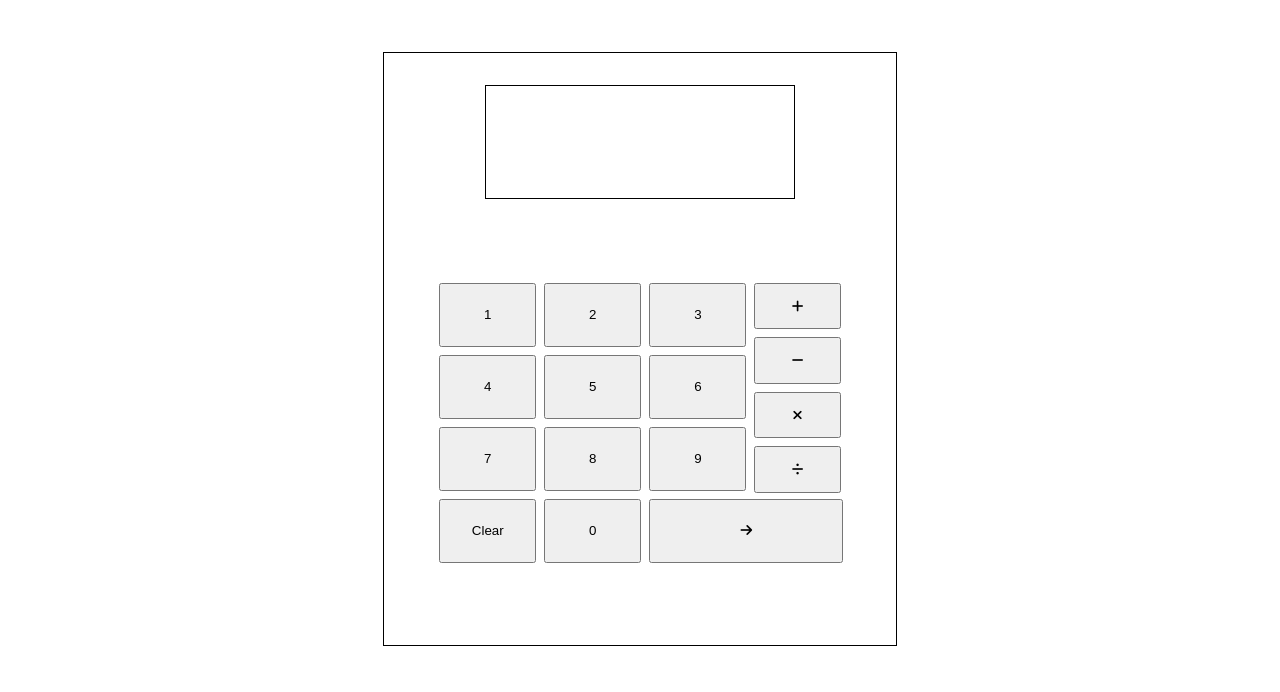
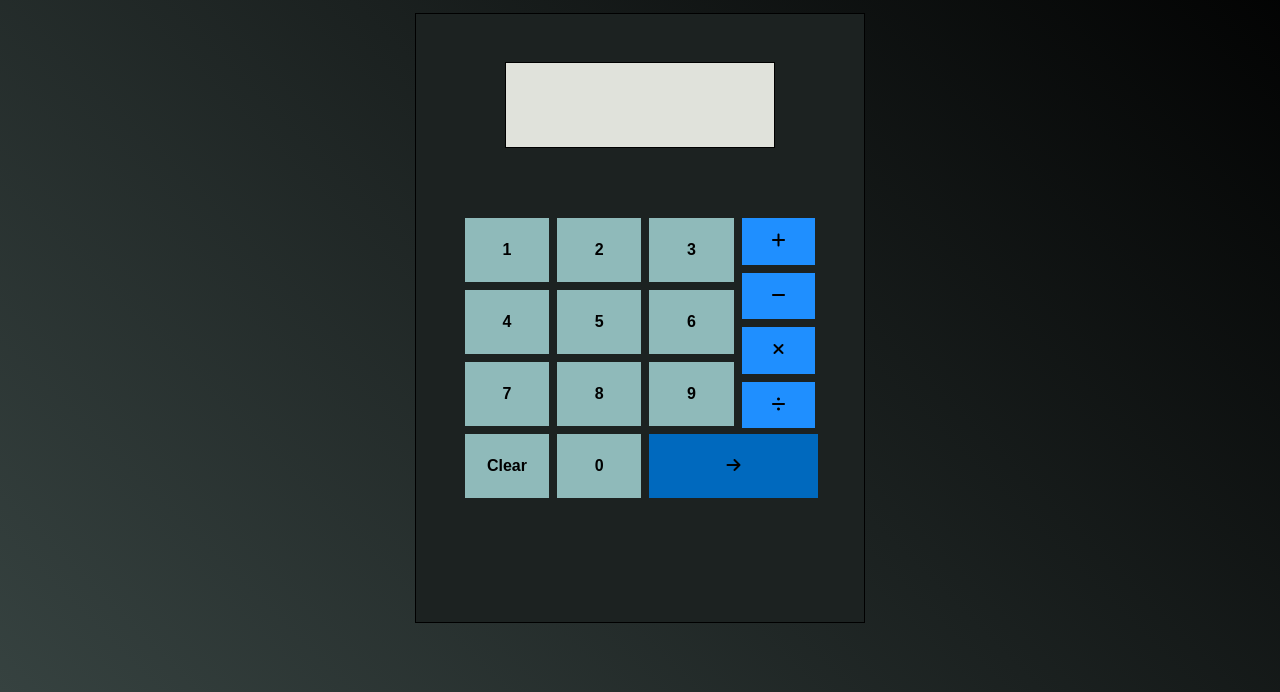
Before and after one commit to BullfrogBST/calculator, a plain HTML site: page index.html in a window 1280 px wide. Shown: the part 108-800 px from the top of the page. Drawn offline with Linux system fonts and the light colour scheme.

Commit message:
Update layout and add styles

```diff
--- a/index.html
+++ b/index.html
@@ -4,6 +4,9 @@
     <meta charset="UTF-8">
     <meta http-equiv="X-UA-Compatible" content="IE=edge">
     <meta name="viewport" content="width=device-width, initial-scale=1.0">
+    <link rel="preconnect" href="https://fonts.googleapis.com">
+    <link rel="preconnect" href="https://fonts.gstatic.com" crossorigin>
+    <link href="https://fonts.googleapis.com/css2?family=Josefin+Sans:wght@300;400&family=Raleway:ital,wght@0,300;0,400;0,700;0,900;1,400&family=Roboto:wght@300;400&display=swap" rel="stylesheet">
     <script src="https://kit.fontawesome.com/8f93587ab7.js" crossorigin="anonymous"></script>
     <link rel="stylesheet" href="styles.css">
     <script src="index.js" defer></script>
--- a/styles.css
+++ b/styles.css
@@ -12,29 +12,74 @@ body{
     display: flex;
     flex-direction: column;
     align-items: center;
-    gap: 5rem;
+    gap: 1rem;
+
+    background: linear-gradient(45deg, var(--primary-color), black);
+
+    color: var(--gray-5);
+    font-family: 'Josefin Sans', sans-serif;
+    font-family: 'Raleway', sans-serif;
+    font-family: 'Roboto', sans-serif;
+}
+
+:root{
+    --background-color: #1C2221;
+
+    --primary-color: #364240;
+    --secondary-color-light: #1F8FFF;
+    --secondary-color-light-2: #4FA7FF;
+    --secondary-color-dark: #0069BE;
+    --secondary-color-dark-2: #0074D4;
+
+    --main-btn-color: #8FBABA;
+    --main-btn-color-2: #A8CACA;
+
+    --gray-1: #5F7470;
+    --gray-2: #889696;
+    --gray-3: #B8BDB5;
+    --gray-4: #D2D4C8;
+    --gray-5: #E0E2DB;
+}
+
+button{
+    cursor: pointer;
+
+    font-size: 1rem;
+    font-weight: bold;
 }
 
 /*Main Content*/
+
+.title{
+    font-size: 3rem;
+    font-weight: bolder;
+    margin-top: 1rem;
+}
 
 .calculator{
     display: flex;
     flex-direction: column;
     align-items: center;
-    gap: 15%;
+    gap: 12.5%;
 
     border: 1px solid black;
 
-    width: 40%;
+    width: 35%;
     height: 70%;
-    padding-top: 2rem;
+    padding-top: 3rem;
+
+    background-color: var(--background-color);
 }
 
 .output-bar-container{
     width: 60%;
-    height: 20%;
+    height: 15%;
 
     border: 1px solid black;
+
+    background-color: var(--gray-5);
+
+    color: var(--primary-color);
 }
 
 .buttons{
@@ -57,6 +102,13 @@ body{
 
 .operator{
     height: 50%;
+
+    background-color: var(--secondary-color-light);
+    border: none;
+}
+
+.operator:hover{
+    background-color: var(--secondary-color-light-2);
 }
 
 .main-btn-grid{
@@ -69,6 +121,23 @@ body{
     width: 60%;
 }
 
+.main-btn{
+    background-color: var(--main-btn-color);
+    border: none;
+}
+
+.main-btn:hover{
+    background-color: var(--main-btn-color-2);
+}
+
 .enter-btn{
     width: 200%;
+
+    background-color: var(--secondary-color-dark);
+
+    border: none;
 }
+
+.enter-btn:hover{
+    background-color: var(--secondary-color-dark-2);
+}
```
